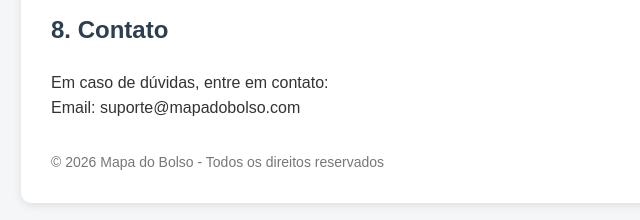
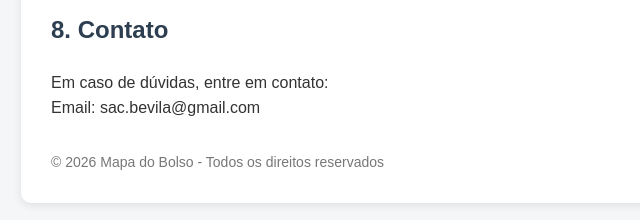
Before and after one commit to sacbevila-web/mapa-do-bolso-privacidade, a plain HTML site: page index.html in a window 1280 px wide. Shown: the part 1372-1592 px from the top of the page, 139-779 px from the left. Drawn offline with Linux system fonts and the light colour scheme.

Commit message:
index.html

```diff
--- a/index.html
+++ b/index.html
@@ -113,7 +113,7 @@
     <p>
       Em caso de dúvidas, entre em contato:
       <br>
-      Email: suporte@mapadobolso.com
+      Email: sac.bevila@gmail.com
     </p>
 
     <footer>
```
